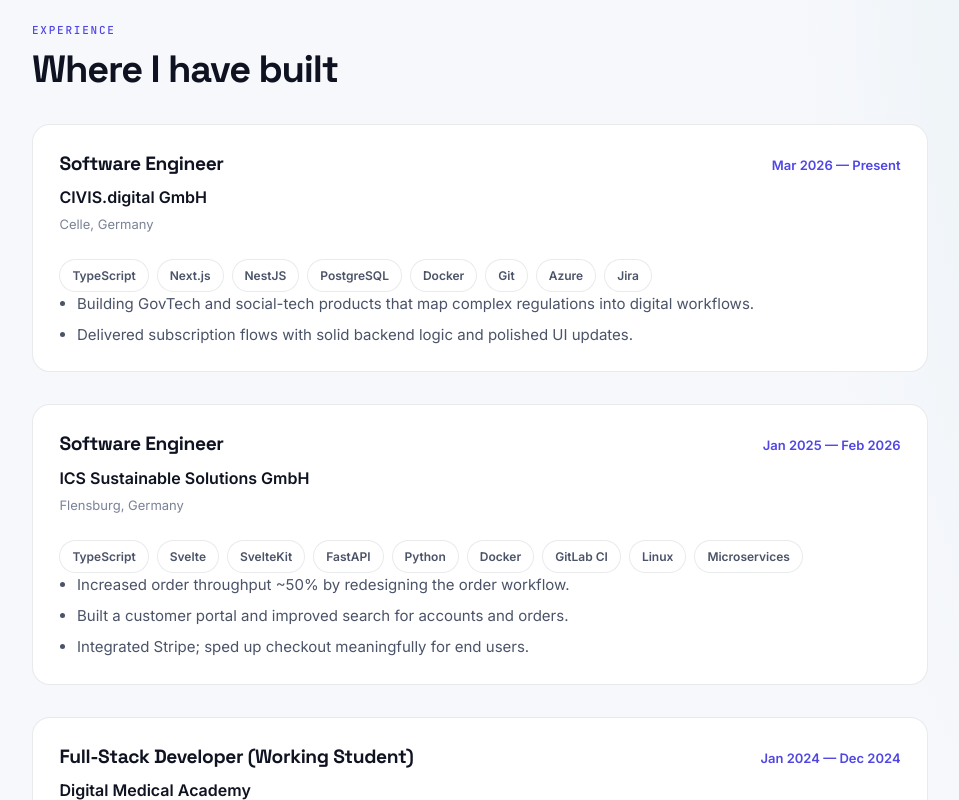
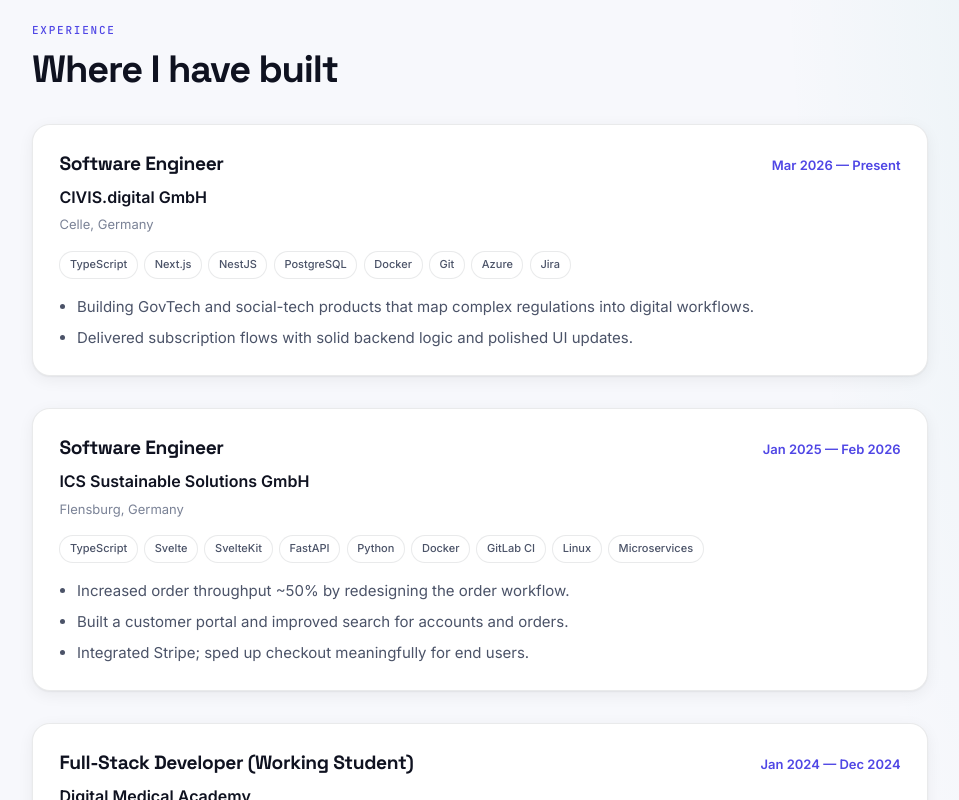
Before and after one commit to mahmudul-islam32/portfolio, a React (Create React App) app in the folder frontend/: page / in a window 1280 px wide. Shown: the part 1340-2140 px from the top of the page, without its empty margins (160-1119 px from the left). Built offline with nearby package versions, Linux system fonts and the light colour scheme; no server answers.

Commit message:
Polish project and card styles

```diff
--- a/frontend/src/components/Projects.js
+++ b/frontend/src/components/Projects.js
@@ -7,7 +7,7 @@
     <section id="projects" className="site-section">
       <div className="site-section__head">
         <p className="site-section__label">Projects</p>
-        <h2 className="site-section__title">Selected build</h2>
+        <h2 className="site-section__title">Selected work</h2>
       </div>
       <div className="site-projects">
         {projects.map((p) => (
@@ -15,15 +15,11 @@
             <div className="site-project__year">{p.year}</div>
             <div className="site-project__body">
               <h3>{p.title}</h3>
-              <p className="site-prose" style={{ fontSize: '0.9375rem' }}>
-                {p.summary}
-              </p>
+              <p className="site-prose site-project__text">{p.summary}</p>
               {p.description && (
-                <p className="site-prose" style={{ fontSize: '0.9375rem', marginTop: '0.65rem' }}>
-                  {p.description}
-                </p>
+                <p className="site-prose site-project__text site-project__text--more">{p.description}</p>
               )}
-              <div className="site-pills" style={{ marginTop: '1rem' }}>
+              <div className="site-pills site-pills--tight">
                 {p.technologies?.map((t, i) => (
                   <span key={`${p.id}-${i}-${t}`} className="site-pill">
                     {t}
@@ -33,12 +29,12 @@
               <div className="site-project__links">
                 {p.githubUrl && (
                   <a className="site-link" href={p.githubUrl} target="_blank" rel="noopener noreferrer">
-                    GitHub
+                    GitHub <span aria-hidden>↗</span>
                   </a>
                 )}
                 {p.liveUrl && (
                   <a className="site-link" href={p.liveUrl} target="_blank" rel="noopener noreferrer">
-                    Live
+                    Live site <span aria-hidden>↗</span>
                   </a>
                 )}
               </div>
--- a/frontend/src/styles/portfolio.css
+++ b/frontend/src/styles/portfolio.css
@@ -451,12 +451,33 @@
   border: 1px solid var(--border);
   border-radius: var(--radius-lg);
   padding: 1.5rem 1.65rem;
-  transition: border-color 0.25s var(--ease), box-shadow 0.25s var(--ease);
+  transition: border-color 0.25s var(--ease), box-shadow 0.25s var(--ease), transform 0.25s var(--ease);
+}
+
+.site-card {
+  position: relative;
+  overflow: hidden;
+  box-shadow: var(--shadow-sm);
+}
+
+.site-card::before {
+  content: '';
+  position: absolute;
+  inset: 0 0 auto 0;
+  height: 2px;
+  background: var(--gradient);
+  opacity: 0;
+  transition: opacity 0.3s var(--ease);
 }
 
 .site-card:hover {
   border-color: var(--card-hover-border);
   box-shadow: var(--glow);
+  transform: translateY(-2px);
+}
+
+.site-card:hover::before {
+  opacity: 1;
 }
 
 .site-card__top {
@@ -574,11 +595,38 @@
 }
 
 .site-project__year {
-  font-family: var(--font-display);
-  font-size: 1.5rem;
-  font-weight: 800;
+  font-family: var(--font-mono);
+  font-size: 0.8125rem;
+  font-weight: 500;
   color: var(--accent);
   line-height: 1;
+  padding: 0.4rem 0.7rem;
+  border-radius: 8px;
+  background: var(--accent-soft);
+  justify-self: start;
+}
+
+.site-project__text {
+  font-size: 0.9375rem;
+}
+
+.site-project__text--more {
+  margin-top: 0.65rem;
+}
+
+.site-pills--tight {
+  margin-top: 1rem;
+  gap: 0.4rem;
+}
+
+.site-pill--sm {
+  font-size: 0.6875rem;
+  padding: 0.25rem 0.6rem;
+  font-weight: 500;
+}
+
+.site-card__pills {
+  margin: 0 0 1rem;
 }
 
 .site-project__body h3 {
@@ -603,6 +651,7 @@
   color: var(--accent-strong);
   text-decoration: none;
   border-bottom: 1px solid var(--link-underline);
+  transition: color 0.2s var(--ease), border-color 0.2s var(--ease);
 }
 
 .site-link:hover {
```
